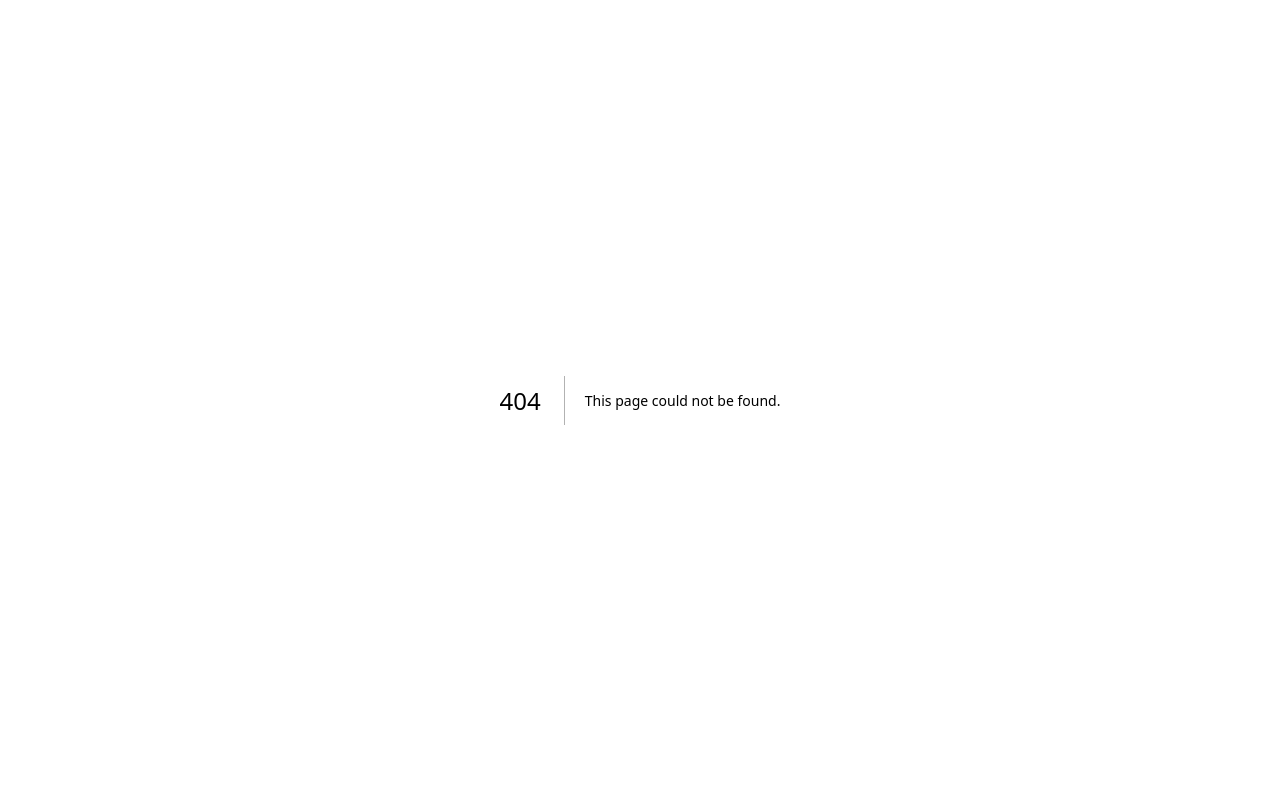
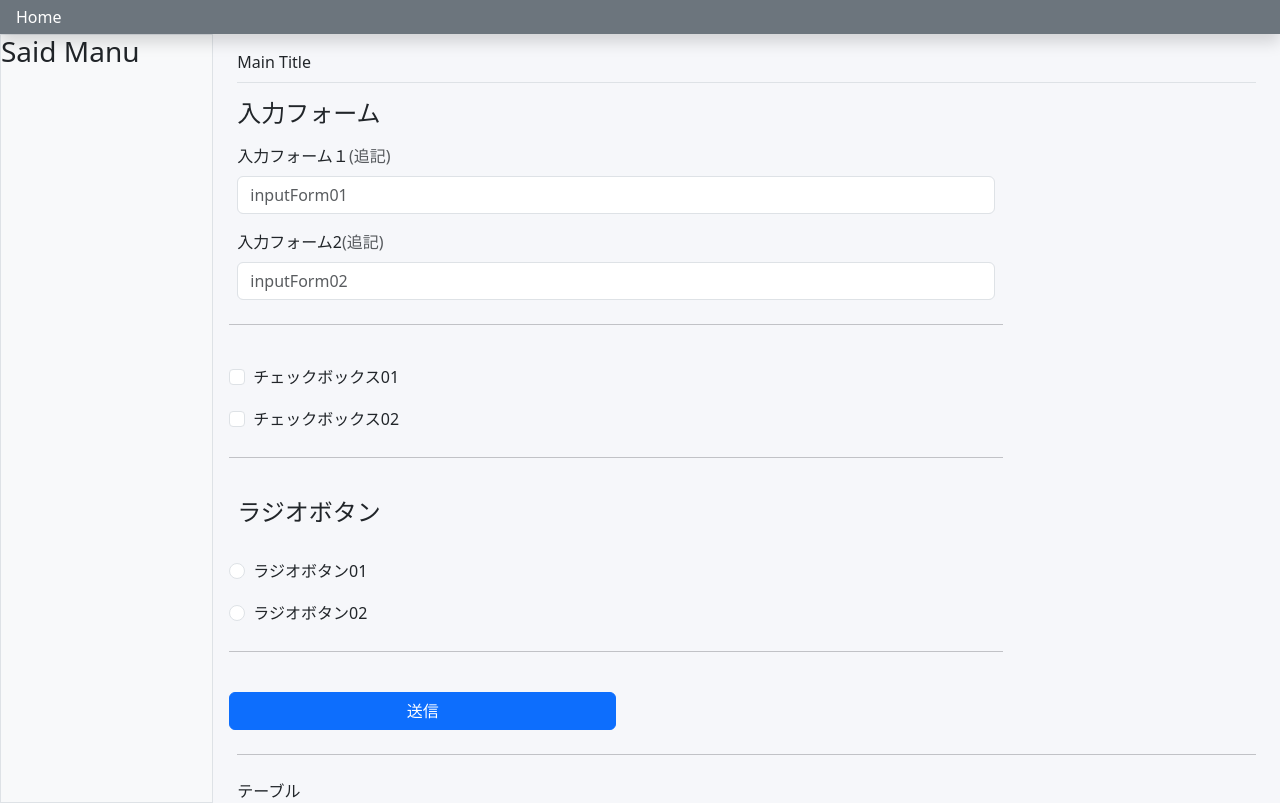
Before and after one commit to sea-yassan33/next12-design, a Next.js app: page /sample03 in a window 1280 px wide. Before the commit this address had no page. Built offline with nearby package versions, Linux system fonts and the light colour scheme.

Commit message:
update240810

```diff
--- /dev/null
+++ b/pages/sample03/index.js
@@ -0,0 +1,102 @@
+import Link from "next/link";
+import styles from './index.module.css'
+
+const classStyles ={
+  // Header
+  headers: "navbar sticky-top bg-secondary flex-md-nowrap p-0 shadow",
+  title:"navbar-brand col-md-3 col-lg-2 me-0 px-3 fs-6 text-white",
+  // Side
+  sides: "sidebar border border-right col-md-3 col-lg-2 p-0 bg-body-tertiary",
+  // Main
+  mains: "col-md-9 ms-sm-auto col-lg-10 px-md-4",
+  mainTitle: "d-flex justify-content-between flex-wrap flex-md-nowrap align-items-center pt-3 pb-2 mb-3 border-bottom",
+  colA01: "col-md-8 col-lg-9",
+  colA02: "col-md-4 col-lg-3"
+};
+
+function Header(){
+  return(
+  <header className={`${classStyles.headers}`}>
+    <Link className={`${classStyles.title}`} href="/">Home</Link>
+  </header>
+  )
+}
+
+function Side(){
+  return(
+    <div className={`${classStyles.sides}`}>
+      <div className="h3">Said Manu</div>
+    </div>
+  )
+}
+
+function Main(){
+  return(
+    <main className={`${classStyles.mains} ${styles.pdMainMenu}`}>
+      <div className={`${classStyles.mainTitle}`}>Main Title</div>
+      <div className="row">
+        <div className={`${classStyles.colA01}`}>
+          <h4 className="mb-3">入力フォーム</h4>
+          <form>
+            <div className="row g-3">
+              {/* インプット(text) */}
+              <div className="col-12">
+                <label className="form-label">入力フォーム１<span className="text-body-secondary">(追記)</span></label>
+                <input type="text" className="form-control" id="input01" placeholder="inputForm01"/>
+              </div>
+              <div className="col-12">
+                <label className="form-label">入力フォーム2<span className="text-body-secondary">(追記)</span></label>
+                <input type="text" className="form-control" id="input02" placeholder="inputForm02"/>
+              </div>
+              <hr className="my-4"/>
+              {/* チェックボックス */}
+              <div className="form-check">
+                <input type="checkbox" className="form-check-input" id="check01"/>
+                <label className="form-check-label">チェックボックス01</label>
+              </div>
+              <div className="form-check">
+                <input type="checkbox" className="form-check-input" id="check02"/>
+                <label className="form-check-label">チェックボックス02</label>
+              </div>
+              <hr className="my-4"/>
+              {/* ラジオボックス */}
+              <h4 className="my-3">ラジオボタン</h4>
+              <div className="form-check">
+                <input id="radio01" type="radio" className="form-check-input"/>
+                <label className="form-check-label">ラジオボタン01</label>
+              </div>
+              <div className="form-check">
+                <input id="radio02" type="radio" className="form-check-input"/>
+                <label className="form-check-label">ラジオボタン02</label>
+              </div>
+              <hr className="my-4"/>
+              {/* 送信 */}
+              <button className="btn btn-primary w-50">送信</button>
+            </div>
+          </form>
+        </div>
+        <div className={`${classStyles.colA02}`}>
+        </div>
+      </div>
+      <hr className="my-4"/>
+      {/* テーブル */}
+      <div className="">テーブル</div>
+    </main>
+  )
+}
+
+function sample03Index() {
+  return (
+    <>
+      <Header/>
+      <div className="container-fluid">
+        <div className="row">
+          <Side/>
+          <Main/>
+        </div>
+      </div>
+    </>
+  );
+}
+
+export default sample03Index;
--- /dev/null
+++ b/pages/sample03/index.module.css
@@ -0,0 +1,4 @@
+.pdMainMenu{
+  background-color: #F6F7FA;
+  height: 100%;
+}
```
Also changed, not shown: pages/data.json (+7 -0 lines), 1 other file (tests, documents, lock files or other folders).
